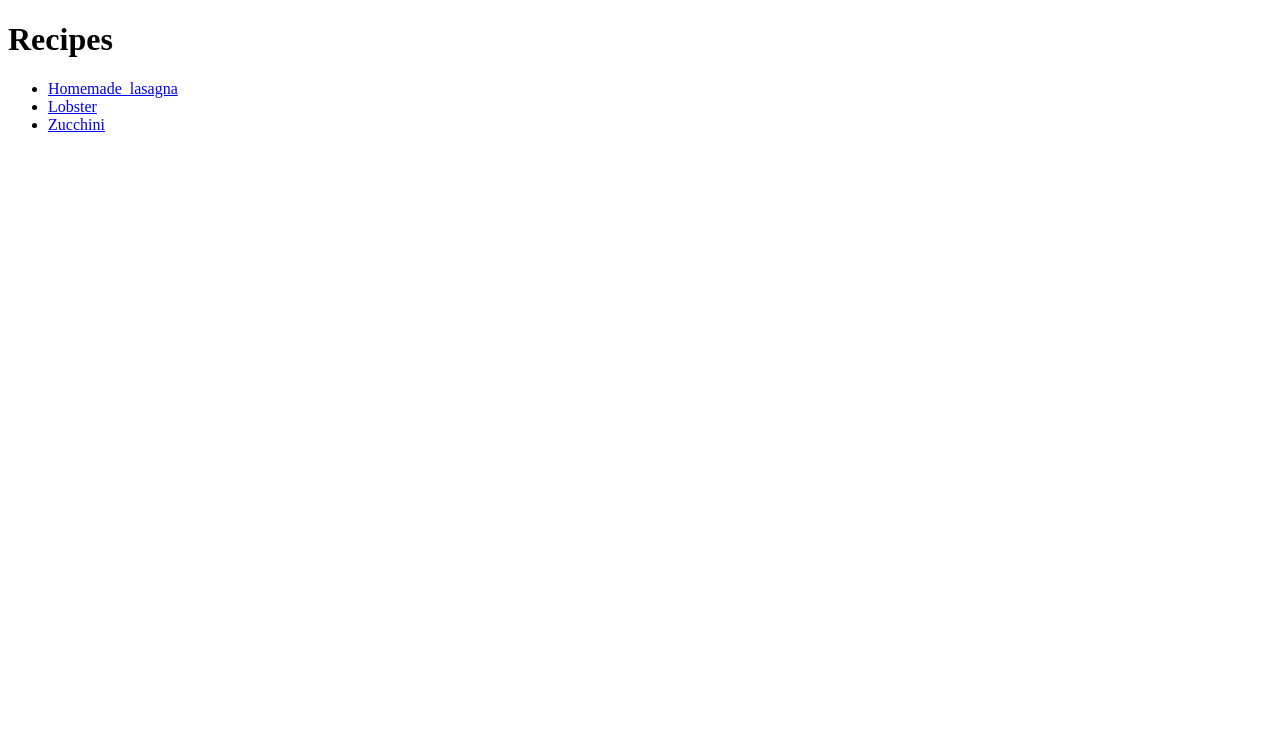
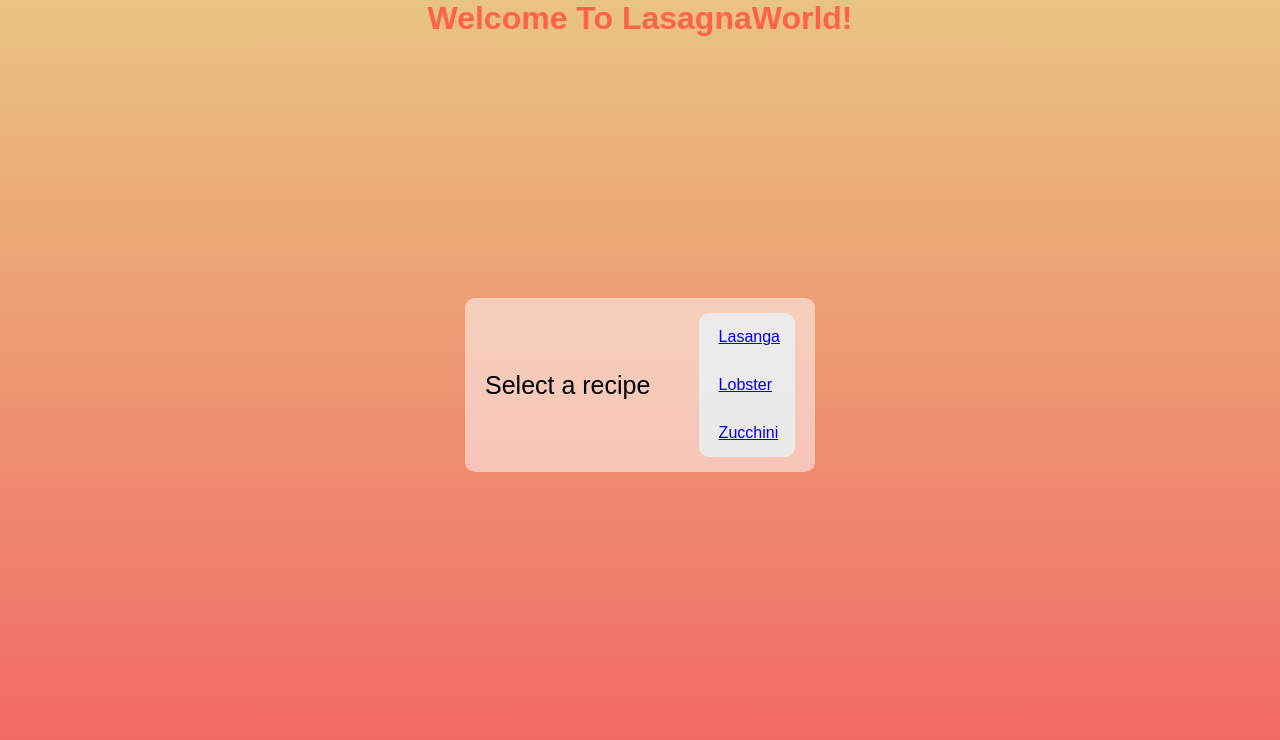
Before and after one commit to shahidcod/lists_practice, a plain HTML site: page index.html in a window 1280 px wide. Drawn offline with Linux system fonts and the light colour scheme.

Commit message:
this change was made to style the web page and i added some flexbox technics

```diff
--- a/index.html
+++ b/index.html
@@ -4,13 +4,25 @@
     <meta charset="UTF-8">
     <meta name="viewport" content="width=device-width, initial-scale=1.0">
     <title>Recipes</title>
+    <link rel="stylesheet" href="styles.css">
 </head>
 <body>
-    <h1>Recipes</h1>
-    <ul>
-    <li><a href="recipes/lasanga.html">Homemade_lasagna</a></li>
-    <li><a href="recipes/lobster.html">Lobster</a></li>
-    <li><a href="recipes/Zucchini.html">Zucchini</a></li>
-</ul>
+    <div class="">
+        <h1>Welcome To LasagnaWorld!</h1>
+<div class="content">
+    <div class="selector">
+        <div class="select">
+           <p>Select a recipe</p>
+           <div class="lists">
+             <ul id="unordered" class="options">
+                <li class="list"><a href="recipes/lasanga.html">Lasanga</a></li>
+                <li class="list"><a href="recipes/lobster.html">Lobster</a></li>
+                <li class="list"><a href="recipes/Zucchini.html">Zucchini</a></li>
+             </ul>
+           </div>
+        </div>
+    </div>
+</div>
+</div>
 </body>
 </html>
--- /dev/null
+++ b/styles.css
@@ -0,0 +1,59 @@
+*{
+    margin: 0;
+    padding: 0;
+    font-family: Arial, Helvetica, sans-serif;
+}
+.content{
+    background-image: linear-gradient(rgb(233, 196, 128),rgb(243, 99, 99));
+    width: 100%;
+   height: 100vh;
+   display: flex;
+   align-items: center;
+   justify-content: center;
+}
+.selector{
+    width: 350px;
+}
+.select{
+    width: 100%;
+    justify-content: space-between;
+    padding: 15px 20px;
+    box-sizing: border-box;
+    align-items: center;
+    margin-bottom: 30px;
+    background-color: rgba(255, 255, 255, 0.5);
+    display: flex;
+    border-radius: 10px;
+    cursor: pointer;
+}
+select:hover{
+    background-color: #f30707;
+}
+p{
+    font-size: 25px;
+}
+#unordered{
+    overflow: hidden;
+    width: 100%;
+    background-color: rgba(236, 236, 236, 0.966);
+    border-radius: 10px;
+}
+.list{
+    list-style: none;
+    position: relative;
+    width: 100%;
+    padding: 15px 15px 15px 20px;
+    box-sizing: border-box;
+}
+.list:hover{
+    background-color: rgb(243, 99, 99);
+}
+a{
+    text-decoration-style: none;
+}
+h1{
+    color: tomato;
+    text-align: center;
+    height: 0;
+
+}
```
Also changed, not shown: recipes/Zucchini.html (+2 -1 lines), recipes/lasanga.html (+1 -0 lines), recipes/lobster.html (+5 -3 lines), recipes/styles.css (added, +9 -0 lines).
